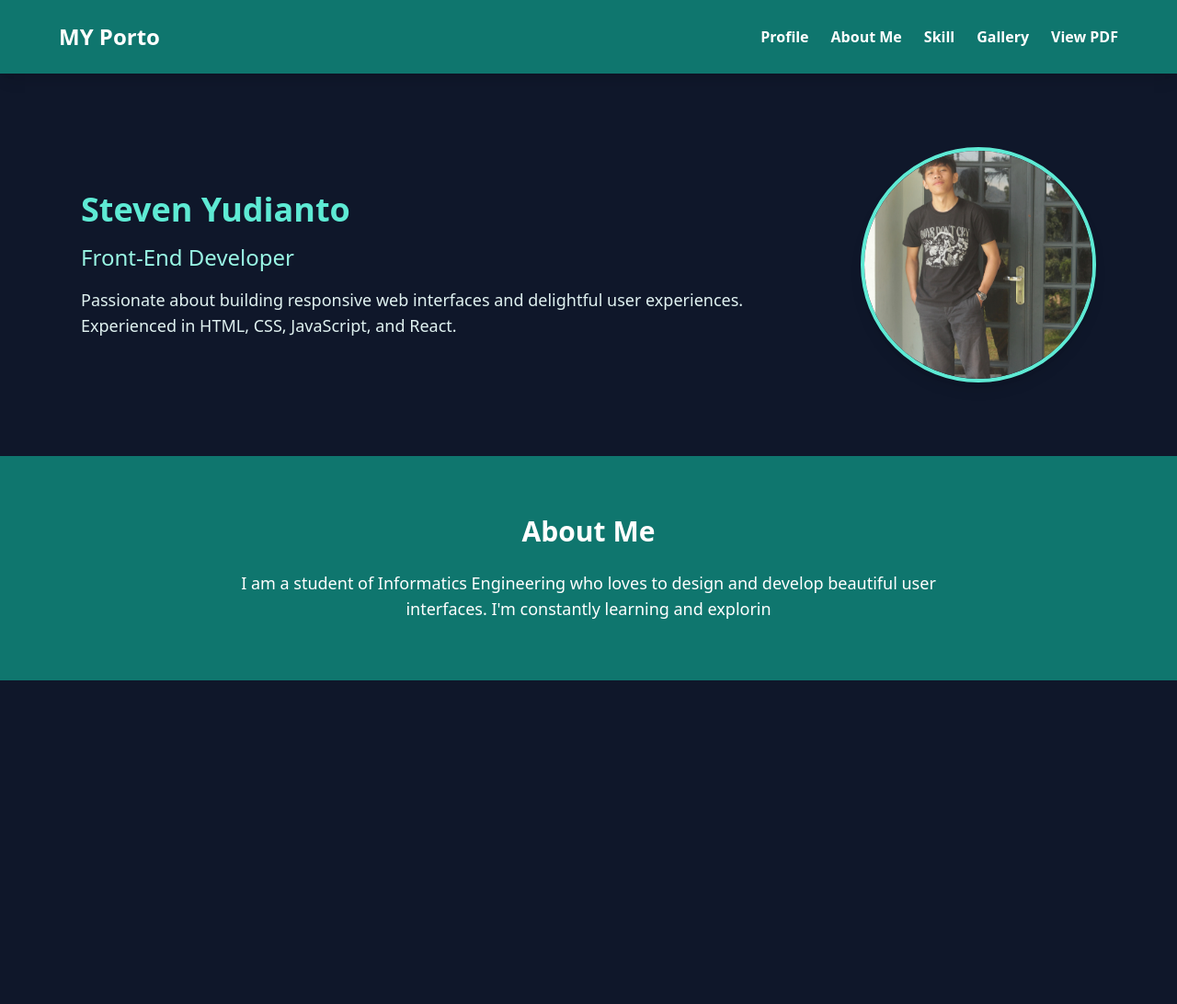
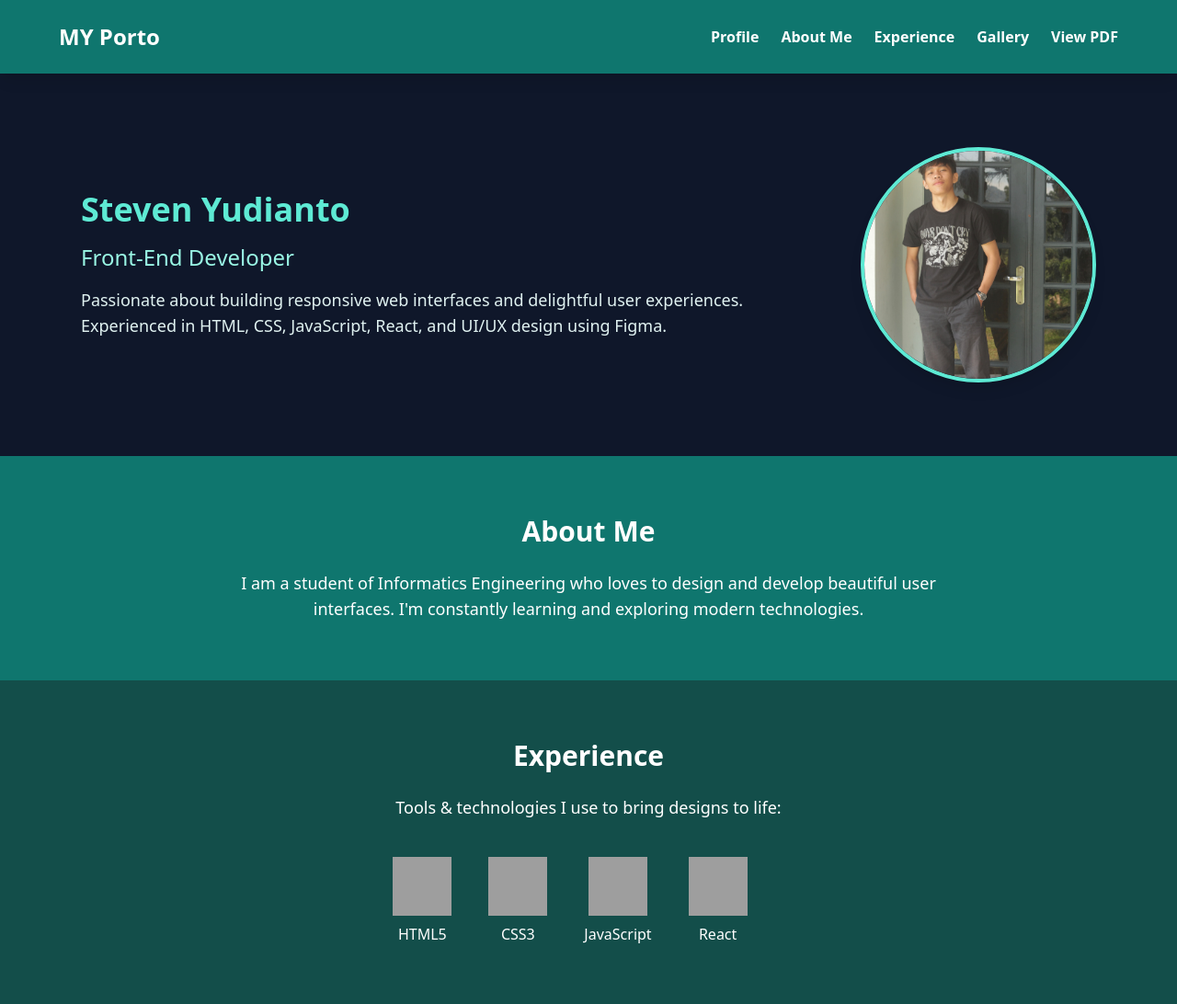
Before and after one commit to stevenyudianto/portofolio, a plain HTML site: page index.html in a window 1280 px wide. Shown: the whole page at 92% size. Before the commit the page ends 800 px from the top, so only its background shows below. Drawn offline with nearby package versions, Linux system fonts and the light colour scheme; grey boxes are pictures that could not be loaded.

Commit message:
update file index

```diff
--- a/index.html
+++ b/index.html
@@ -5,10 +5,29 @@
     <meta name="viewport" content="width=device-width, initial-scale=1.0" />
     <title>Steven Yudianto | Front-End Developer</title>
     <script src="https://cdn.tailwindcss.com"></script>
+    <link
+      rel="stylesheet"
+      href="https://cdnjs.cloudflare.com/ajax/libs/animate.css/4.1.1/animate.min.css"
+    />
     <style>
       body {
-        background-color: #0f172a; /* hitam kebiruan */
-        color: #e0f2f1; /* warna teks terang kehijauan */
+        background-color: #0f172a;
+        color: #e0f2f1;
+      }
+
+      @keyframes spinIn {
+        0% {
+          transform: rotate(-360deg) scale(0);
+          opacity: 0;
+        }
+        100% {
+          transform: rotate(0deg) scale(1);
+          opacity: 1;
+        }
+      }
+
+      .animate-spin-in {
+        animation: spinIn 1s ease-out forwards;
       }
     </style>
   </head>
@@ -20,7 +39,7 @@
         <ul class="flex gap-6 text-white font-semibold">
           <li><a href="#profile" class="hover:underline">Profile</a></li>
           <li><a href="#about" class="hover:underline">About Me</a></li>
-          <li><a href="#skills" class="hover:underline">Skill</a></li>
+          <li><a href="#experience" class="hover:underline">Experience</a></li>
           <li><a href="#gallery" class="hover:underline">Gallery</a></li>
           <li><a href="#cv" class="hover:underline">View PDF</a></li>
         </ul>
@@ -29,20 +48,18 @@
 
     <!-- Profile Section -->
     <main id="profile" class="py-20">
-      <div
-        class="max-w-6xl mx-auto flex flex-col md:flex-row items-center gap-10 px-6"
-      >
-        <div class="flex-1">
+      <div class="max-w-6xl mx-auto flex flex-col md:flex-row items-center gap-10 px-6">
+        <div class="flex-1 animate__animated animate__fadeInLeft">
           <h1 class="text-4xl font-bold mb-4 text-[#5eead4]">
             Steven Yudianto
           </h1>
           <h2 class="text-2xl mb-4 text-[#99f6e4]">Front-End Developer</h2>
           <p class="text-lg">
             Passionate about building responsive web interfaces and delightful
-            user experiences. Experienced in HTML, CSS, JavaScript, and React.
+            user experiences. Experienced in HTML, CSS, JavaScript, React, and UI/UX design using Figma.
           </p>
         </div>
-        <div>
+        <div class="animate-spin-in">
           <img
             src="stev.jpg"
             alt="Steven Yudianto"
@@ -54,14 +71,44 @@
 
     <!-- About Me -->
     <section id="about" class="py-16 bg-[#0f766e] text-white">
-      <div class="max-w-4xl mx-auto px-6">
+      <div class="max-w-4xl mx-auto px-6 animate__animated animate__fadeInUp">
         <h2 class="text-3xl font-bold text-center mb-6">About Me</h2>
         <p class="text-lg text-center">
           I am a student of Informatics Engineering who loves to design and
-          develop beautiful user interfaces. I'm constantly learning and
-          explorin
+          develop beautiful user interfaces. I'm constantly learning and exploring modern technologies.
         </p>
       </div>
     </section>
-  </body>
-</html>
+
+    <!-- Experience Section -->
+    <section id="experience" class="py-16 bg-[#134e4a] text-white">
+      <div class="max-w-5xl mx-auto px-6 text-center">
+        <h2 class="text-3xl font-bold mb-6 animate__animated animate__fadeInDown">Experience</h2>
+        <p class="text-lg mb-10">
+          Tools & technologies I use to bring designs to life:
+        </p>
+
+        <div class="flex flex-wrap justify-center gap-10">
+          <!-- HTML -->
+          <div class="flex flex-col items-center">
+            <img src="https://cdn.jsdelivr.net/gh/devicons/devicon/icons/html5/html5-original.svg" class="w-16 h-16" />
+            <span class="mt-2">HTML5</span>
+          </div>
+          <!-- CSS -->
+          <div class="flex flex-col items-center">
+            <img src="https://cdn.jsdelivr.net/gh/devicons/devicon/icons/css3/css3-original.svg" class="w-16 h-16" />
+            <span class="mt-2">CSS3</span>
+          </div>
+          <!-- JavaScript -->
+          <div class="flex flex-col items-center">
+            <img src="https://cdn.jsdelivr.net/gh/devicons/devicon/icons/javascript/javascript-original.svg" class="w-16 h-16" />
+            <span class="mt-2">JavaScript</span>
+          </div>
+          <!-- React -->
+          <div class="flex flex-col items-center">
+            <img src="https://cdn.jsdelivr.net/gh/devicons/devicon/icons/react/react-original.svg" class="w-16 h-16" />
+            <span class="mt-2">React</span>
+          </div>
+          <!-- Figma -->
+          <div class="flex flex-col items-center">
+            <img src="https://cdn.jsdelivr.net/gh/devicons/devicon/icons/
```
